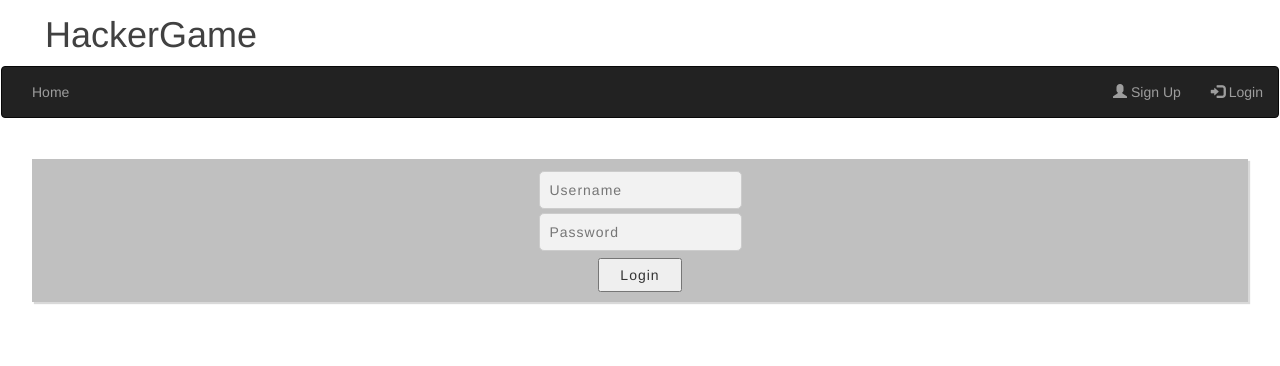
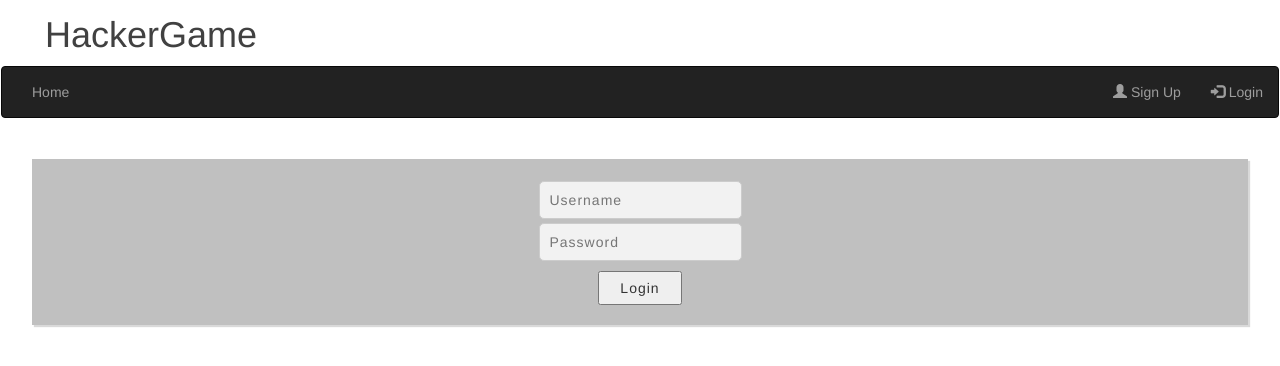
Before and after one commit to MarcelKaemper/HackerGame, a PHP site: page /index.php?page=login in a window 1280 px wide. Shown: the top 366 px of the page. Run offline with PHP 8.4, Linux system fonts and the light colour scheme; a stand-in replaces the project's code that opens the database connection.

Commit message:
Fixed css style

```diff
--- a/source/main.css
+++ b/source/main.css
@@ -43,7 +43,7 @@ body {
     padding-bottom: 8px;
 }
 .box-style-submit {
-    margin-top: 5px;
+    margin-top: 8px;
     letter-spacing: 1px;
     outline: none;
     padding-top: 5px;
@@ -51,3 +51,10 @@ body {
     padding-left: 20px;
     padding-right: 20px;
 }
+
+#register_form, #login_form {
+    padding-top: 10px;
+    padding-bottom: 10px;
+    padding-left: 10px;
+    padding-right: 10px;
+}
```
